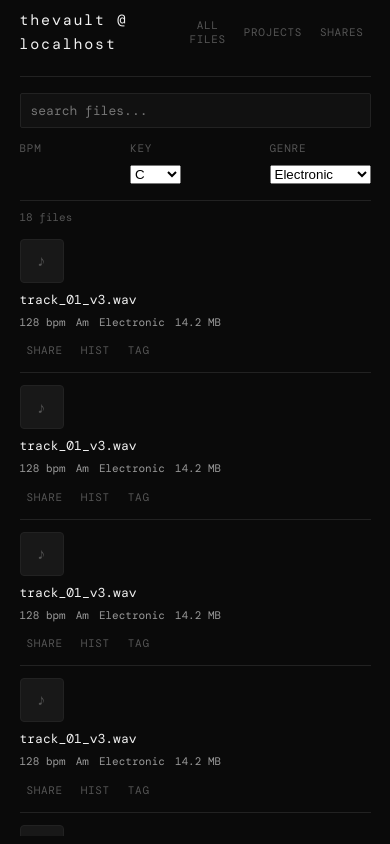
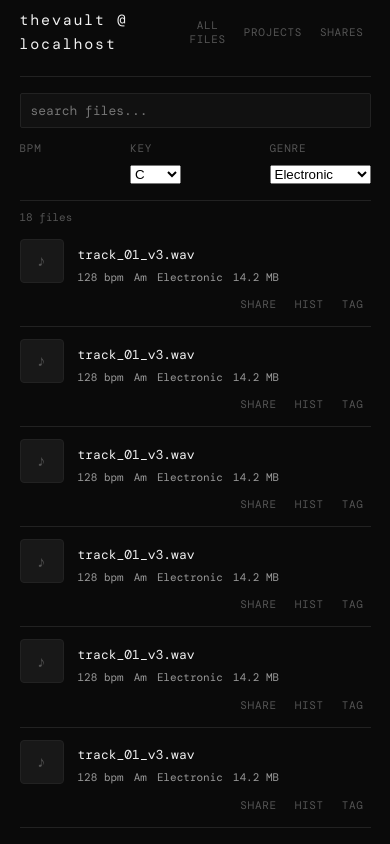
Before and after one commit to alexloggedin/the-lab, a Vue app: page / in a window 390 px wide. Built offline with nearby package versions, Linux system fonts and the light colour scheme; a web font is replaced by a local one; what webdav would draw is missing.

Commit message:
remove share page and polish some

```diff
--- a/src/api/packApi.ts
+++ b/src/api/packApi.ts
@@ -115,7 +115,7 @@ export async function createPack(name: string, files: VaultFile[]): Promise<Pack
   return {
     manifest,
     shareToken: manifestShare.token,
-    shareUrl: `${window.location.origin}/index.php/apps/thevault/pack/${manifestShare.token}`,
+    shareUrl: `${window.location.origin}/apps/thevault/pack/${manifestShare.token}`,
   };
 }
 
@@ -192,7 +192,7 @@ export async function listPacks(): Promise<Pack[]> {
         packs.push({
           manifest,
           shareToken: share.token,
-          shareUrl: `${window.location.origin}/index.php/apps/thevault/pack/${share.token}`,
+          shareUrl: `${window.location.origin}/apps/thevault/pack/${share.token}`,
         });
       }
     } catch (err) {
--- a/src/components/VaultView/FileRow.tsx
+++ b/src/components/VaultView/FileRow.tsx
@@ -85,8 +85,10 @@ export default function FileRow({ file, meta }: Props) {
           )}
           <span className="track-meta-item">{formatSize(file.size)}</span>
         </div>
+      </div>
 
-        {/* Panels expand inside the info column, below the meta row */}
+      {/* Track Action Window*/}
+      <div className='track-current-action'>
         {activePanel === 'player' && isAudio && (
           <div className="track-waveform">
             <AudioPlayer
@@ -116,6 +118,7 @@ export default function FileRow({ file, meta }: Props) {
           />
         )}
       </div>
+
 
       {/* ── Zone 3: Actions ───────────────────────────────── */}
       <div className="track-actions">
--- a/src/styles/globals.css
+++ b/src/styles/globals.css
@@ -128,6 +128,10 @@ body,
   cursor: default;
   transition: background 0.1s;
   width: 100%;
+  grid-template-areas:
+    "ar i ac"
+    "ar i ac"
+    "ca ca ca";
 }
 
 .track-card:hover {
@@ -150,6 +154,7 @@ body,
   flex-shrink: 0;
   position: relative;
   overflow: hidden;
+  grid-area: ar;
 }
 
 .track-art-placeholder {
@@ -201,6 +206,7 @@ body,
   flex-direction: column;
   gap: 3px;
   min-width: 0;
+  grid-area: i;
   /* allows text to truncate inside flex */
 }
 
@@ -236,6 +242,11 @@ body,
   gap: 4px;
   align-self: start;
   padding-top: 2px;
+  grid-area: ac;
+}
+
+.track-current-action {
+  grid-area: ca;
 }
 
 /* ── PACK CARD (folder) ──────────────────────────────────────── */
@@ -453,8 +464,15 @@ input:focus {
 @media (max-width: 600px) {
 
   .track-card {
-    display: flex;
-    flex-direction: column;
+    display: grid;
+    grid-template-areas:
+      "ar i i"
+      ". . ac"
+      "ca ca ca";
+  }
+
+  .track-card:last-child {
+    margin-bottom: 5%;
   }
 
   .track-info {
```
